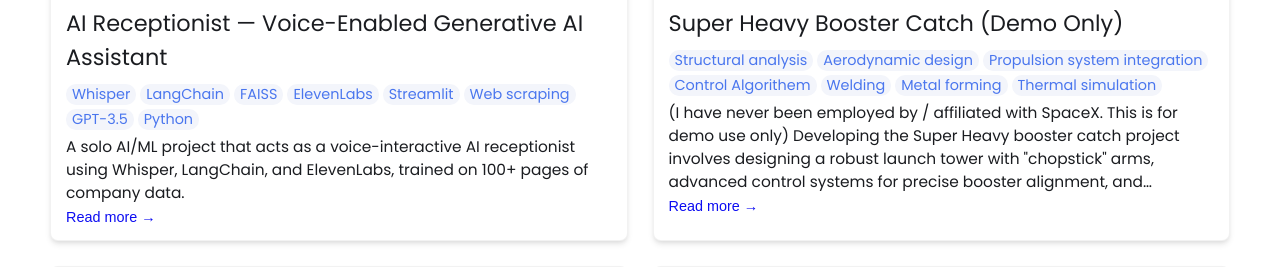
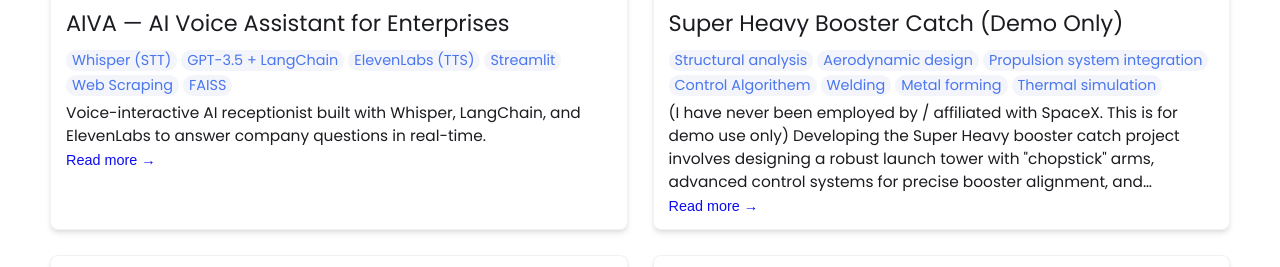
Before and after one commit to 20mup/20mup.github.io, a Jekyll site: the page built from index.html, in a window 1280 px wide and 900 px high, scrolled down 1043 px, cut to the strip 253-520 px from the top of the window. Built offline with Jekyll 4.4.1, drawn with Linux system fonts in a browser that asks for light colours; some of the changed lines change nothing that is shown.

Commit message:
Update index.md

```diff
--- a/_projects/ai-receptionist/index.md
+++ b/_projects/ai-receptionist/index.md
@@ -1,92 +1,83 @@
 ---
 layout: post
-title: AI Receptionist — Voice-Enabled Generative AI Assistant
-description: A solo AI/ML project that acts as a voice-interactive AI receptionist using Whisper, LangChain, and ElevenLabs, trained on 100+ pages of company data.
+title: AIVA — AI Voice Assistant for Enterprises
+description: Voice-interactive AI receptionist built with Whisper, LangChain, and ElevenLabs to answer company questions in real-time.
 skills:
-  - Whisper
-  - LangChain
+  - Whisper (STT)
+  - GPT-3.5 + LangChain
+  - ElevenLabs (TTS)
+  - Streamlit
+  - Web Scraping
   - FAISS
-  - ElevenLabs
-  - Streamlit
-  - Web scraping
-  - GPT-3.5
-  - Python
-main-image: /images/ai-receptionist-main.jpg
+main-image: /images/aiva_hero.jpg
 ---
 
-## 📺 Demo
+# 🧠 AIVA — AI Voice Assistant for Enterprises
 
-🎥 [Watch the recorded demo](https://drive.google.com/file/d/1JInIiivD3RBrqDqMrg24oT3hcPp_cvXB/view)
+> AIVA (AI Voice Assistant) is a generative AI receptionist that listens, understands, and speaks — built during my internship at Systems Limited, Pakistan’s largest IT company.
+
+<img src="/assets/images/aiva/hero_preview.png" alt="AIVA Interface Preview" width="400"/>
 
 ---
 
-## 🧠 Why I Built This
+## 🚀 TL;DR
+**AIVA** is a voice-based receptionist trained on 100+ real company webpages. You ask a question out loud — it listens via Whisper, searches company info with LangChain + FAISS, and responds using ElevenLabs in a natural voice.
 
-Receptionists are often the first point of contact for a business — but most chatbots today are limited to static FAQs and clunky interfaces.
+---
 
-**This project reimagines that role using cutting-edge generative AI:**
-- It understands natural spoken language using Whisper (OpenAI)
-- It’s trained on real company knowledge using LangChain and FAISS
-- It speaks back fluently using ElevenLabs TTS
-- It’s adaptable to any company, instantly becoming their voice
+## 🧩 Problem / 💡 Solution
 
-> This was my first-ever project in AI/ML, and I completed it solo in just 4 weeks — from idea to deployment-ready prototype.
+**Problem:** Static website chatbots are outdated, rigid, and text-only.
+**Solution:** A generative AI voice assistant that:
+- Understands speech using OpenAI Whisper
+- Retrieves real-time answers from company content
+- Responds naturally via ElevenLabs TTS
 
 ---
 
 ## ✨ Key Features
 
-✅ Voice-to-voice interaction (speak and get a spoken answer)
-✅ Trained on over **100+ pages of company data**
-✅ Real-time transcription + response using LLM
-✅ Web UI built in Streamlit
-✅ Modular and fully open-source
+- 🎙️ Voice-to-voice interaction (talk to AIVA, it talks back)
+- 🔍 Knowledge retrieval from 100+ scraped webpages
+- 🧠 GPT-3.5 via LangChain with memory for follow-up context
+- 💬 Web interface with both voice and text input (Streamlit)
+- 🧩 Modular pipeline, adaptable to any company with a website
 
 ---
 
-## 🧰 Tech Stack
+## 💻 Tech Stack & Tools
 
-| Component | Tool |
-|----------|------|
-| Speech to Text | [Whisper](https://github.com/openai/whisper) |
-| Vector Store + Retrieval | FAISS + LangChain |
-| Text to Speech | [ElevenLabs](https://www.elevenlabs.io/) |
-| UI | Streamlit |
-| Data Source | Web scraping from [Systems Limited](https://www.systemsltd.com/) |
-| Language Model | OpenAI GPT-3.5 via LangChain |
+![Whisper](https://img.shields.io/badge/Whisper-OpenAI-blue?style=flat)
+![GPT-3.5](https://img.shields.io/badge/GPT--3.5-LangChain-brightgreen?style=flat)
+![ElevenLabs](https://img.shields.io/badge/ElevenLabs-TTS-orange?style=flat)
+![FAISS](https://img.shields.io/badge/FAISS-VectorSearch-purple?style=flat)
+![Streamlit](https://img.shields.io/badge/Streamlit-UI-red?style=flat)
+![Python](https://img.shields.io/badge/Python-3.11-blue?style=flat)
 
 ---
 
-## ⚙️ How It Works
+## 🖼️ Gallery
 
-1. **Web Scraping**
-   - Scraped 100+ pages from the official Systems Limited website
-   - Cleaned and concatenated the content into documents
-   - Embedded using OpenAI + FAISS for vector search
-
-2. **LangChain + LLM**
-   - Integrated LangChain’s `ConversationalRetrievalChain` with GPT-3.5
-   - Enabled multi-turn memory with session history
-
-3. **Voice I/O**
-   - **Input**: Uses `st_audiorec` + Whisper to transcribe user voice
-   - **Output**: ElevenLabs generates natural speech in a custom voice
-
-4. **Frontend**
-   - Built a responsive UI in Streamlit with both text and voice options
+| UI (Voice Interface) | Code & Logic | Company Website Data |
+|----------------------|--------------|-----------------------|
+| <img src="/assets/images/aiva/demo_ui.png" width="250"/> | <img src="/assets/images/aiva/langchain_logic.png" width="250"/> | <img src="/assets/images/aiva/web_scraping.png" width="250"/> |
 
 ---
 
-## 💡 Use Cases
+## 🧠 Lessons Learned
 
-- AI-powered Receptionist for corporate websites
-- Onboarding assistant for new employees
-- Internal HR or IT Helpdesk Q&A bot
-- Custom voice bots for product support or marketing
+- Seamless voice interaction is possible with the right audio tools (Whisper + ElevenLabs).
+- LangChain’s modular chains make it easy to build multi-step retrieval pipelines.
+- Designing for real-world use cases like onboarding or helpdesk requires domain-specific tuning of prompts and chunking strategies.
 
 ---
 
-## 📁 Learn More
+## 📖 Learn More
 
-- [GitHub Repo](https://github.com/20mup/ai-receptionist)
-- [Recorded Demo](https://drive.google.com/file/d/1JInIiivD3RBrqDqMrg24oT3hcPp_cvXB/view)
+- [📺 Watch the Demo Video](https://drive.google.com/file/d/1JInIiivD3RBrqDqMrg24oT3hcPp_cvXB/view)
+- [🔗 GitHub Repository](https://github.com/20mup/ai-receptionist)
+- [📄 Full Engineering Case Study](/docs/aiva-case-study.md) *(optional — we can write this next if you want)*
+
+---
+
+> _From static FAQs to conversational AI — meet the future of enterprise assistants._ 🤖
```
